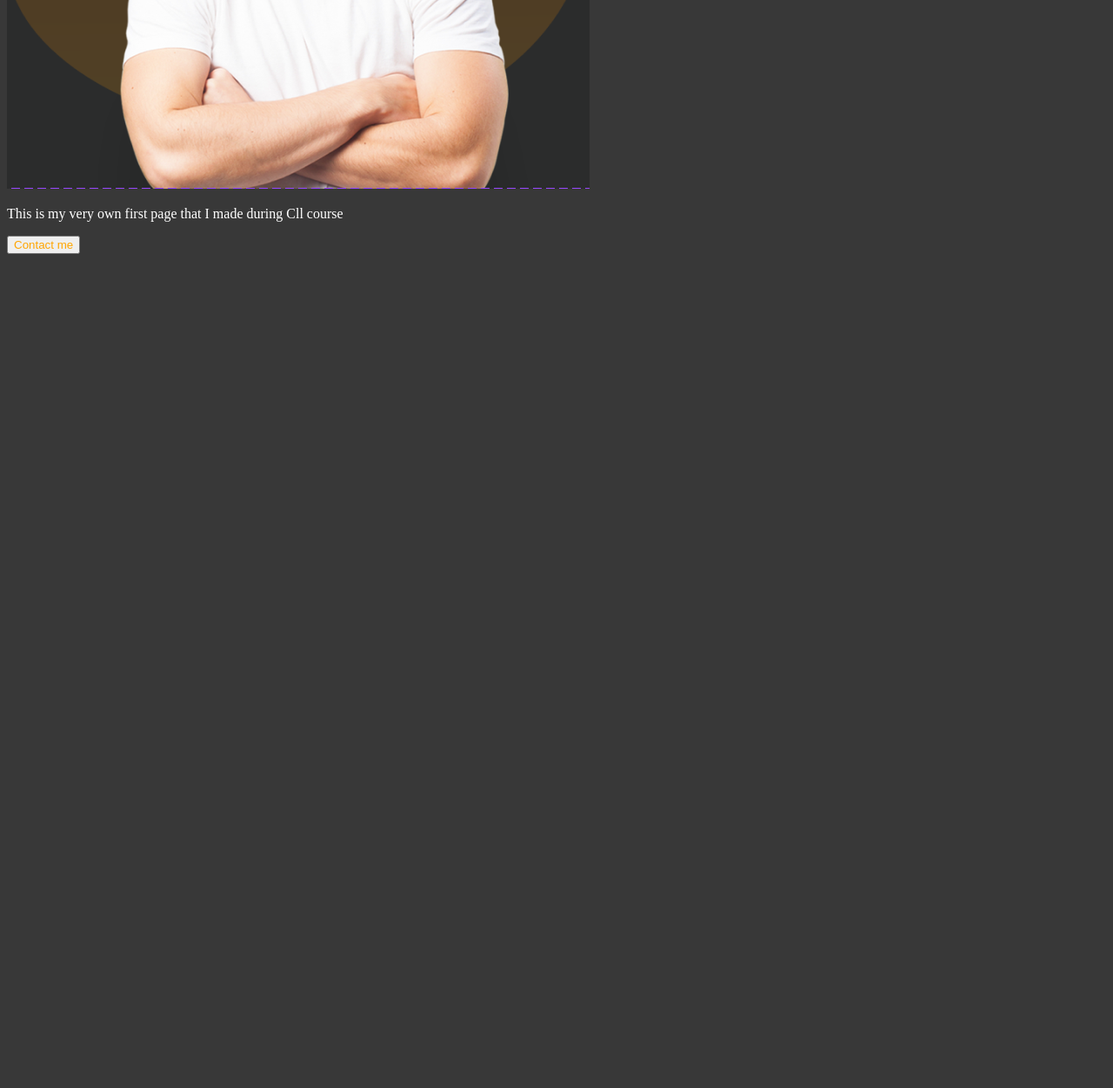
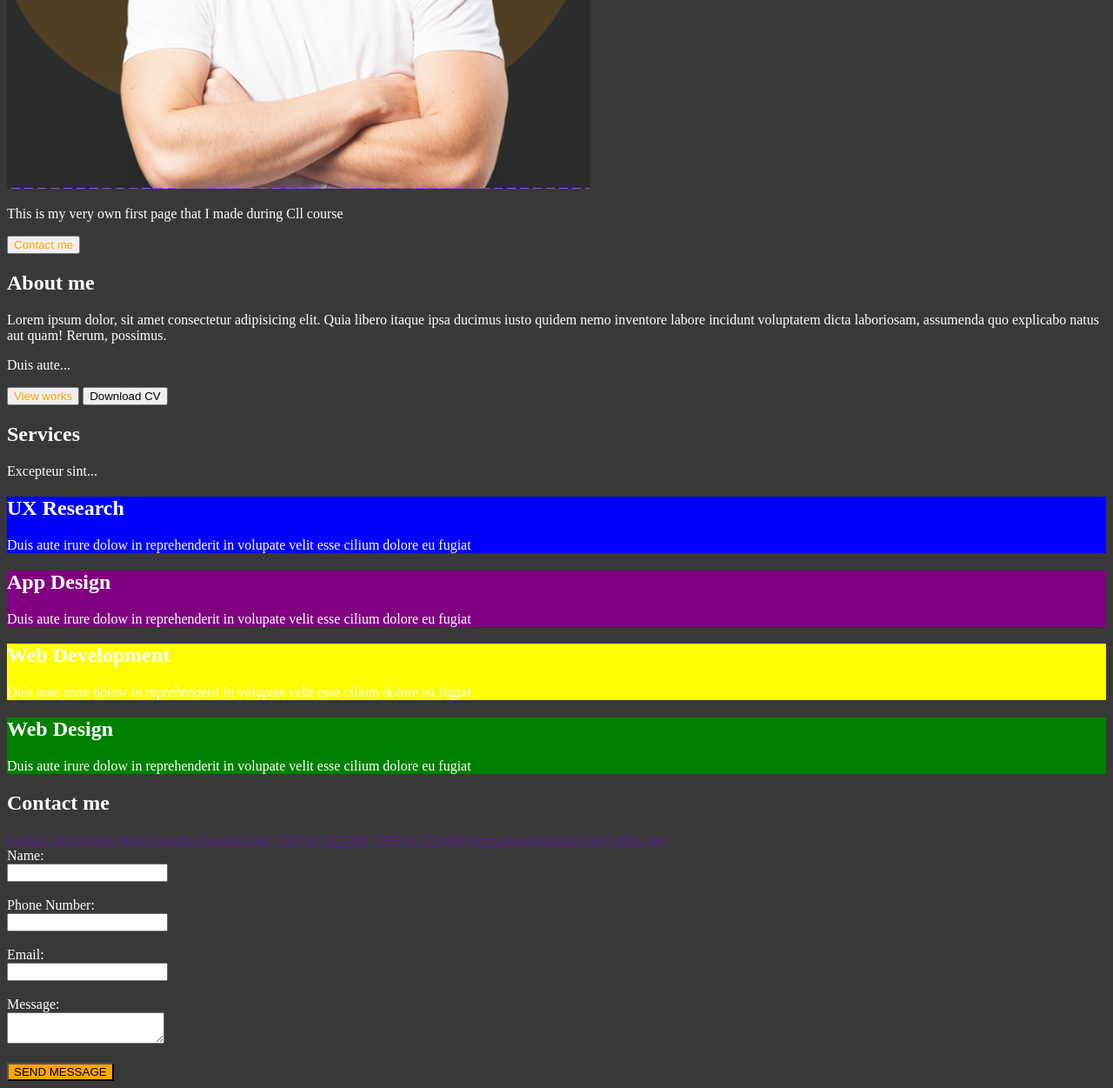
Before and after one commit to LunkaForgorr/Mikroprojekti-26-27, a plain HTML site: page 2E-A_John_Doe/index.html in a window 1280 px wide. Shown: the part 552-1803 px from the top of the page at 87% size. Before the commit the page ends 852 px from the top, so only its background shows below. Drawn offline with Linux system fonts and the light colour scheme.

Commit message:
Add files via upload

```diff
--- a/2E-A_John_Doe/index.html
+++ b/2E-A_John_Doe/index.html
@@ -25,6 +25,84 @@
             <p style = "color:white">This is my very own first page that I made during Cll course</p>
             <button style = "color:orange">Contact me</button>
     </section>
+
+    <section class = "about-me">
+        <div class = "am-left">
+            <h2 style = "color:white">About me</h2>
+        </div>
+        <div class = "am-right">
+            <p style = "color:white">
+                Lorem ipsum dolor, sit amet consectetur adipisicing elit. Quia libero itaque ipsa ducimus iusto quidem nemo inventore labore incidunt voluptatem dicta laboriosam, assumenda quo explicabo natus aut quam! Rerum, possimus.
+            </p>
+            <p style = "color:white">
+                Duis aute...
+            </p>
+        </div>
+        <div class = "am-btn-holder">
+            <button style ="color:orange">View works</button>
+            <button>Download CV</button>
+        </div>
+    </section>
+
+    <section class = "services">
+        <div class = "s-left">
+            <h2 style = "color:white">Services</h2>
+            <p style = "color:white">Excepteur sint...</p>
+        </div>
+
+        <div class = "s-right">
+            <div class = "blue" style = "background-color:blue">
+                <h2 style = "color:white">UX Research</h2>
+                <p style = "color:white">Duis aute irure dolow in reprehenderit in volupate velit esse cilium dolore eu fugiat</p>
+            </div>
+
+            <div class = "purple" style = "background-color:purple">
+                <h2 style = "color:white">App Design</h2>
+                <p style = "color:white">Duis aute irure dolow in reprehenderit in volupate velit esse cilium dolore eu fugiat</p>
+            </div>
+
+            <div class = "yellow" style = "background-color:yellow">
+                <h2 style = "color:white">Web Development</h2>
+                <p style = "color:white">Duis aute irure dolow in reprehenderit in volupate velit esse cilium dolore eu fugiat</p>
+            </div>
+
+            <div class = "green" style = "background-color:green">
+                <h2 style = "color:white">Web Design</h2>
+                <p style = "color:white">Duis aute irure dolow in reprehenderit in volupate velit esse cilium dolore eu fugiat</p>
+            </div>
+        </div>
+    </section>
+
+    <section class = "contact-me">
+        <div class = "c-left">
+            <h2 style = "color:white">Contact me</h2>
+            <a href="">Contact info</a>
+            <a href="">Aspira</a>
+            <a href="">marin.ivandic@aspira.com</a>
+            <a href="">+385 91 123 456</a>
+            <a href="">+385 91 123 456</a>
+            <a href="">www.mojadomena.com</a>
+            <a href="">Follow me</a>
+        </div>
+
+        <div class = "c-right">
+            <form>
+            <label style = "color:white">Name:</label><br>
+            <input type="text" name="name"><br><br>
+
+            <label style = "color:white">Phone Number:</label><br>
+            <input type="tel" name="phone"><br><br>
+
+            <label style = "color:white">Email:</label><br>
+            <input type="email" name="email"><br><br>
+
+            <label style = "color:white">Message:</label><br>
+            <textarea name="message"></textarea><br><br>
+
+            <button type="submit" style = "background-color:orange">SEND MESSAGE</button>
+            </form>
+        </div>
+    </section>
 </body>
 
 </html>
```
